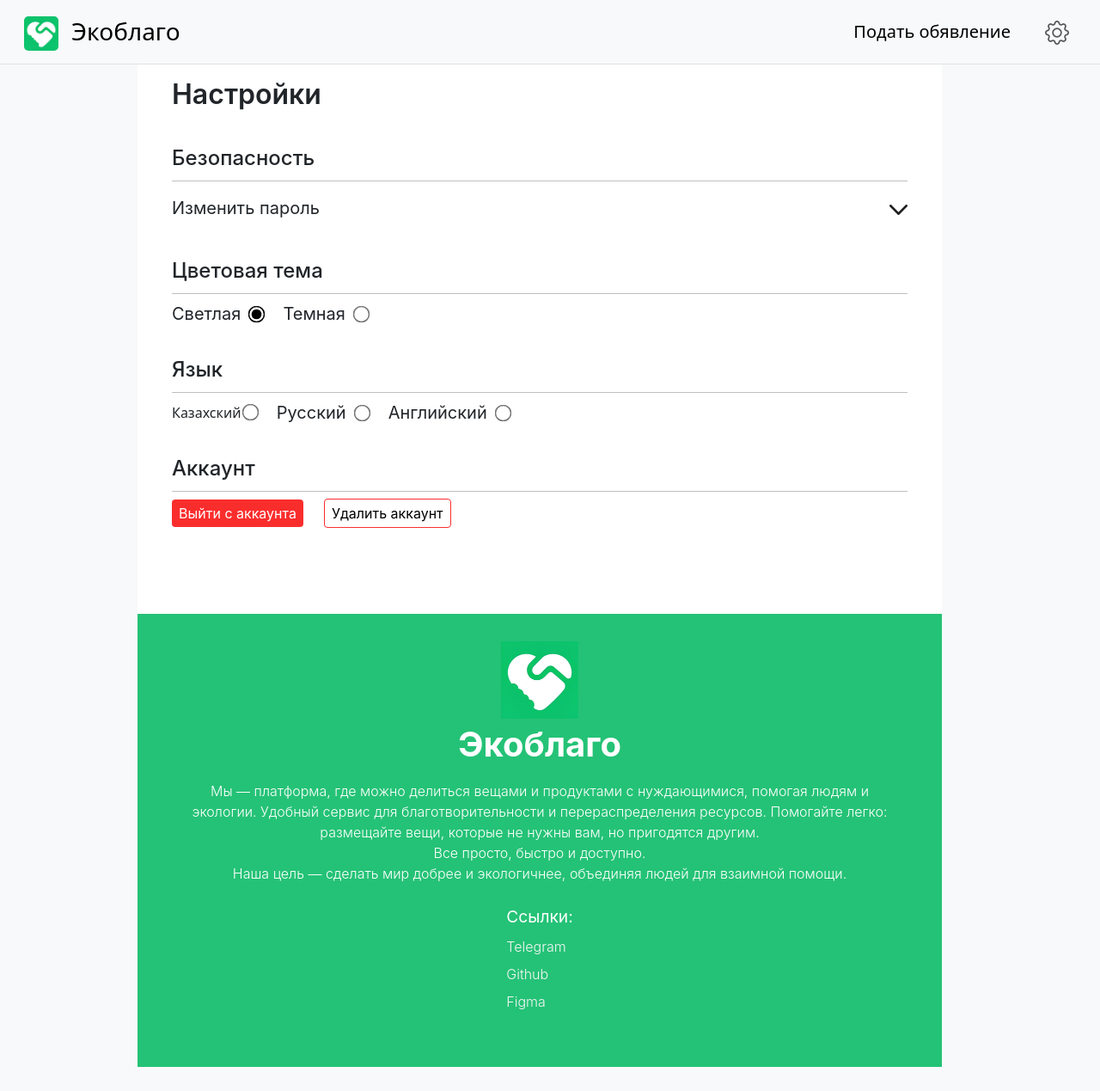
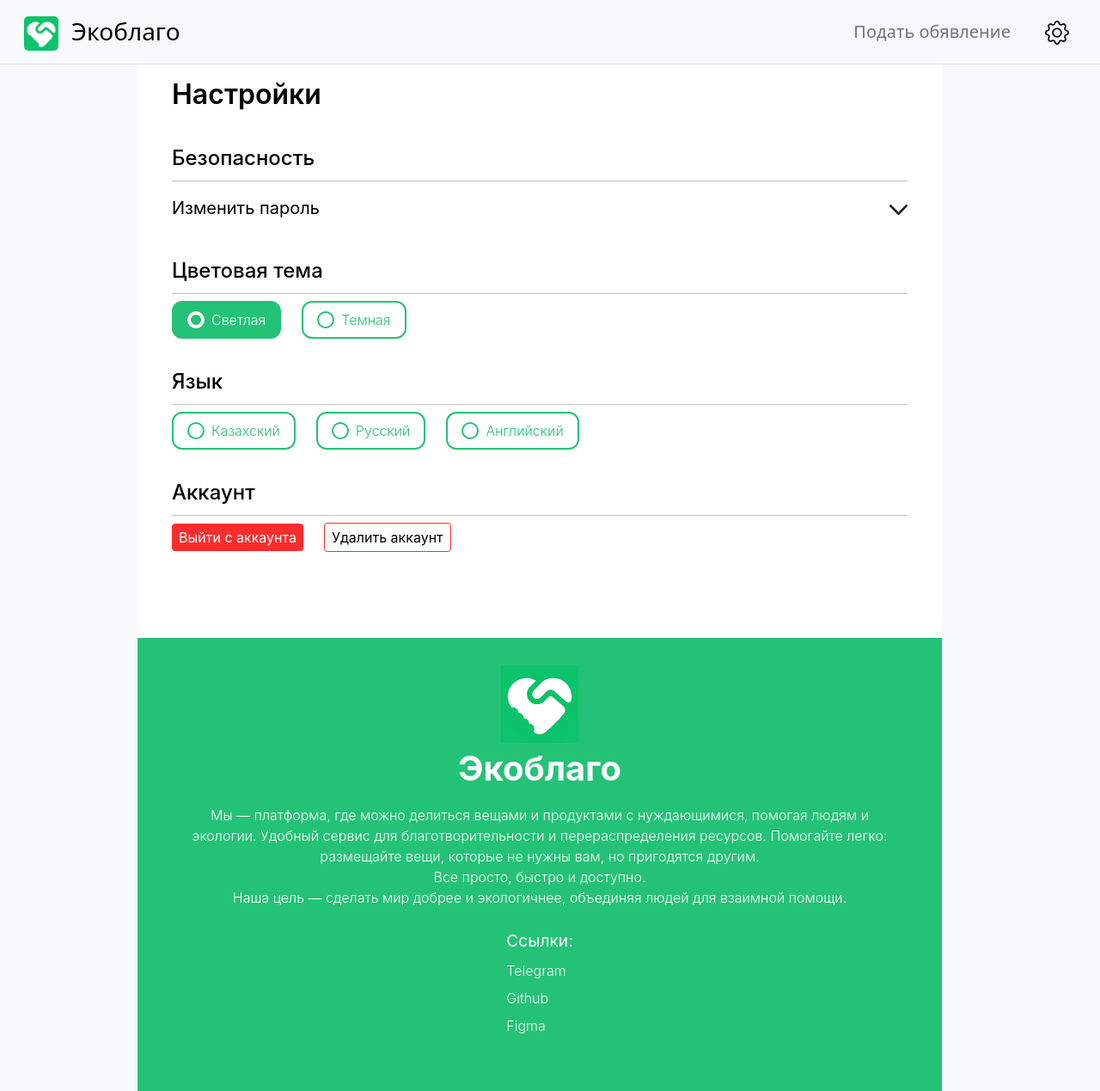
Before and after one commit to Yerassylzh/ecoblago, a Django app: page /settingspage/ in a window 1280 px wide. Shown: the whole page at 86% size. Before the commit the page ends 1241 px from the top, so only its background shows below. Run offline with Django 4.2, Linux system fonts and the light colour scheme; parts of the project's set-up code (start-up, migrations or seed data) failed here and were passed over.

Commit message:
Finally implement color theme feature

```diff
--- a/ecoblago/templates/base.html
+++ b/ecoblago/templates/base.html
@@ -31,11 +31,93 @@
 <div id="messages-container" class="messages-container"></div>
 
 <style>
+  :root {
+    --green-primary: #24C276;
+    --red-primary: #fa2d2d;
+  }
+
+  :root {
+    --body-color: #F8F9FA;
+    --background-color: white;
+
+    --txt-primary: black;
+    --txt-secondary: #6c757d;
+  }
+
+  [data-theme="dark"] {
+    --body-color: #181818;
+    --background-color: rgb(40, 40, 40);
+
+    --txt-primary: white;
+    --txt-secondary: #6c757d;
+  }
+
+  .radio-input-wrapper {
+    display: flex;
+    justify-content: space-evenly;
+    align-items: center;
+  }
+
+  .radio-input-wrapper>input {
+    display: none;
+  }
+
+  .radio-input-wrapper>label {
+    display: flex;
+    flex-direction: row;
+    justify-content: space-evenly;
+    align-items: center;
+    gap: 0.5rem;
+
+    cursor: pointer;
+    font-size: 1rem;
+    font-family: 'Inter', sans-serif;
+    font-weight: 300;
+
+    border: 2px solid var(--green-primary);
+    padding: 0.5rem 1rem;
+    color: var(--green-primary);
+
+    border-radius: 12px;
+  }
+
+  .radio-input-wrapper>label::before {
+    content: '';
+    display: inline-block;
+    width: 20px;
+    height: 20px;
+    border-radius: 50%;
+    border: 2px solid var(--green-primary);
+    cursor: pointer;
+  }
+
+  .radio-input-wrapper>input:checked + label {
+    color: white;
+    background-color: var(--green-primary);
+  }
+
+  .radio-input-wrapper>input:checked + label::before {
+    border: 4px solid white;
+  }
+
+  hr {
+    background-color: var(--txt-primary);
+  }
+
+  .txt-primary {
+    color: var(--txt-primary);
+  }
+
+  .txt-secondary {
+    color: var(--txt-secondary);
+  }
+
   .input-field-wrapper>input {
     position: absolute;
     outline: none;
     border-radius: 10px;
-    border: 2px solid var(--grey-primary);
+    border: 2px solid var(--txt-secondary);
+    color: var(--txt-primary);
     width: 100%;
     padding: 10px 10px 10px 15px;
     font-size: 1rem;
@@ -50,7 +132,7 @@
     font-size: 1rem;
     background: var(--background-color);
     transition: 0.2s ease;
-    color: var(--grey-primary);
+    color: var(--txt-secondary);
     padding: 0 15px;
     margin: 10px 0;
   }
--- a/ecoblago/templates/includes/navbar.html
+++ b/ecoblago/templates/includes/navbar.html
@@ -1,30 +1,30 @@
 {% load static %}
 
-<nav class="navbar fixed-top navbar-expand-md border-bottom fs-5" style="background-color: var(--body-color);">
+<nav class="navbar fixed-top navbar-expand-md border-bottom fs-5" style="background-color: var(--body-color); z-index: 11111;">
   <div class="container-fluid">
     <a class="navbar-brand p-0 me-auto fs-3 ms-3" href="{% url 'catalog:catalog' %}" aria-label="Экоблаго">
       <img src="{% static 'img/ecoblago.png' %}" alt="Logo" class="logo-img d-inline-block align-middle">
-      <span class="ms-2 text">Экоблаго</span>
+      <span class="ms-2 txt-primary">Экоблаго</span>
     </a>
-    <button class="navbar-toggler" type="button" data-bs-toggle="collapse" data-bs-target="#navbarSupportedContent" aria-controls="navbarSupportedContent" aria-expanded="false" aria-label="Toggle navigation">
-      <span class="navbar-toggler-icon"></span>
+    <button class="txt-primary navbar-toggler" type="button" data-bs-toggle="collapse" data-bs-target="#navbarSupportedContent" aria-controls="navbarSupportedContent" aria-expanded="false" aria-label="Toggle navigation">
+      <span class="txt-primary navbar-toggler-icon"></span>
     </button>
     <div class="collapse navbar-collapse" id="navbarSupportedContent">
       <ul class="navbar-nav me-3 ms-auto mb-2 mb-lg-0">
         <li class="nav-item d-flex flex-row align-items-center">
-          <a class="nav-link me-4 text" aria-current="page" href="#">Подать обявление</a>
+          <a class="nav-link me-4 txt-secondary" aria-current="page" href="#">Подать обявление</a>
         </li>
         <!-- To place then on the same line when collapsed -->
         <div class="d-flex flex-row">
           <li class="nav-item d-flex flex-row align-items-center justify-content-center">
             <a class="nav-link" href="{% url 'settingspage:settingspage' %}">
-              <i class="bi bi-gear fs-3"></i>
+              <i class="bi bi-gear fs-3 txt-primary"></i>
             </a>
           </li>
           {% if user_logined %}
           <li class="nav-item d-flex flex-row align-items-center justify-content-center">
             <a class="nav-link me-2 d-flex flex-row" href="{% url 'profilepage:profilepage' my_user.id %}">
-              <i class="fas fa-user ms-2 fs-3 d-flex flex-row"></i>
+              <i class="fas fa-user ms-2 fs-3 d-flex flex-row txt-primary"></i>
               <!-- <p class="navbar-user-name">{{ user.first_name }} {{ user.last_name }}</p> -->
             </a>
           </li>
@@ -46,4 +46,8 @@
 
     margin-left: 0.5rem;
   }
+
+  a.txt-secondary:hover {
+    color: var(--txt-primary);
+  }
 </style>
--- a/ecoblago/templates/includes/profilepage/feedback_bar.html
+++ b/ecoblago/templates/includes/profilepage/feedback_bar.html
@@ -1,4 +1,4 @@
-<div class="feedback-bar">
+<!-- <div class="feedback-bar">
   <p class="feedback-author">Балбала</p>
   <div class="feedback-header">
     <div class="rating-container">
@@ -11,4 +11,4 @@
     <p class="feedback-date">28.12.2024</p>
   </div>
   <p class="feedback-text">Не деген краш</p>
-</div>
+</div> -->
--- a/ecoblago/templates/settingspage/settingspage.html
+++ b/ecoblago/templates/settingspage/settingspage.html
@@ -11,7 +11,7 @@
 {% endblock navbar %}
 
 {% block main %}
-<main>
+<main class="txt-primary">
   <div class="row main-row">
     <div class="col-12 col-md-10 col-xl-9">
       <div class="wrapper">
@@ -53,13 +53,13 @@
             <p>Цветовая тема</p>
             <hr>
             <div class="multiple-choice-actions" id="toggle-theme">
-              <div class="option">
+              <div class="radio-input-wrapper">
+                <input type="radio" id="light-theme" {% if theme == "light" %}checked{% endif %}>
                 <label for="light-theme">Светлая</label>
-                <input type="radio" class="option-radio" id="light-theme" {% if theme == "light" %}checked{% endif %}>
               </div>
-              <div class="option">
-                <label for="black-theme">Темная</label>
-                <input type="radio" class="option-radio" id="dark-theme" {% if theme == "dark" %}checked{% endif %}>
+              <div class="radio-input-wrapper">
+                <input type="radio" id="dark-theme" {% if theme == "dark" %}checked{% endif %}>
+                <label for="dark-theme">Темная</label>
               </div>
             </div>
           </div>
@@ -67,17 +67,17 @@
             <p>Язык</p>
             <hr>
             <div class="multiple-choice-actions" id="toggle-theme">
-              <div class="option">
-                <labelfor="lang-kk">Казахский</label>
-                  <input type="radio" class="option-radio" id="lang-kk">
+              <div class="radio-input-wrapper">
+                <input type="radio" id="lang-kk">
+                <label for="lang-kk">Казахский</label>
               </div>
-              <div class="option">
+              <div class="radio-input-wrapper">
+                <input type="radio" id="lang-ru">
                 <label for="lang-ru">Русский</label>
-                <input type="radio" class="option-radio" id="lang-ru">
               </div>
-              <div class="option">
+              <div class="radio-input-wrapper">
+                <input type="radio" id="lang-eng">
                 <label for="lang-eng">Английский</label>
-                <input type="radio" class="option-radio" id="lang-eng">
               </div>
             </div>
           </div>
@@ -211,14 +211,14 @@
   }
 
   document.addEventListener("change", (e) => {
-    if (!e.target.matches(".option-radio") && e.target.closest(".option-radio") == null) return
+    if (!matches(e, ".radio-input-wrapper")) return
 
     const selectedId = e.target.getAttribute("id")
 
-    let multipleChoiceSection = e.target.closest(".option").closest(".multiple-choice-actions");
-    let options = multipleChoiceSection.querySelectorAll(".option-radio");
-    options.forEach(option => {
-      option.checked = false;
+    let multipleChoiceSection = e.target.closest(".radio-input-wrapper").closest(".multiple-choice-actions");
+    let inputs = multipleChoiceSection.querySelectorAll(".radio-input-wrapper > input");
+    inputs.forEach(input => {
+      input.checked = false;
     });
 
     document.getElementById(selectedId).checked = true;
@@ -281,30 +281,6 @@
     }
   });
 </script>
-
-<style>
-  :root {
-    --body-color: #F8F9FA;
-    --background-color: white;
-    --input-background: #f0efef;
-    --green-primary: #24C276;
-    --input-placeholder: #B2B2B2;
-    --red-primary: #fa2d2d;
-    --text-color: black;
-    --grey-primary: grey;
-  }
-
-  [data-theme="dark"] {
-    --body-color: #181818;
-    --background-color: rgb(40, 40, 40);
-    --input-background: #f0efef;
-    --green-primary: #24C276;
-    --input-placeholder: #B2B2B2;
-    --red-primary: #fa2d2d;
-    --text-color: white;
-    --grey-primary: grey;
-  }
-</style>
 
 <style>
   .text {
@@ -516,14 +492,14 @@
     width: 100%;
     padding: 1rem 2.5rem 0 2.5rem;
   }
-
+/*
   .multiple-choice-actions>.option {
     display: flex;
     flex-direction: row;
     align-items: center;
     justify-content: flex-start;
     gap: 0.75rem;
-  }
+  } */
 
   .profile-bar>p {
     font-size: 2rem;
@@ -544,12 +520,12 @@
     align-items: center;
     gap: 1.5rem;
   }
-
+/*
   .multiple-choice-actions .option label {
     font-size: 1.25rem;
     font-family: 'Inter', sans-serif;
     font-weight: 400;
-  }
+  } */
 
   .profile-bar>.section {
     padding-top: 2rem;
@@ -600,13 +576,8 @@
   .profile-bar .section hr {
     width: 100%;
     height: 1px;
-    /* Increase the height to make it bolder */
-    background-color: var(--text-color);
-    /* Change the color if needed */
     border: none;
-    /* Remove the default border */
     margin: 0.5rem 0;
-    /* Optional: Add some margin for spacing */
   }
 
   .main-row {
```
Also changed, not shown: ecoblago/templates/authpage/authpage.html (+1 -25 lines), ecoblago/templates/catalog/catalog.html (+1 -22 lines), ecoblago/templates/includes/profilepage/personal_info.html (+3 -6 lines), ecoblago/templates/profilepage/profilepage.html (+1 -21 lines).
